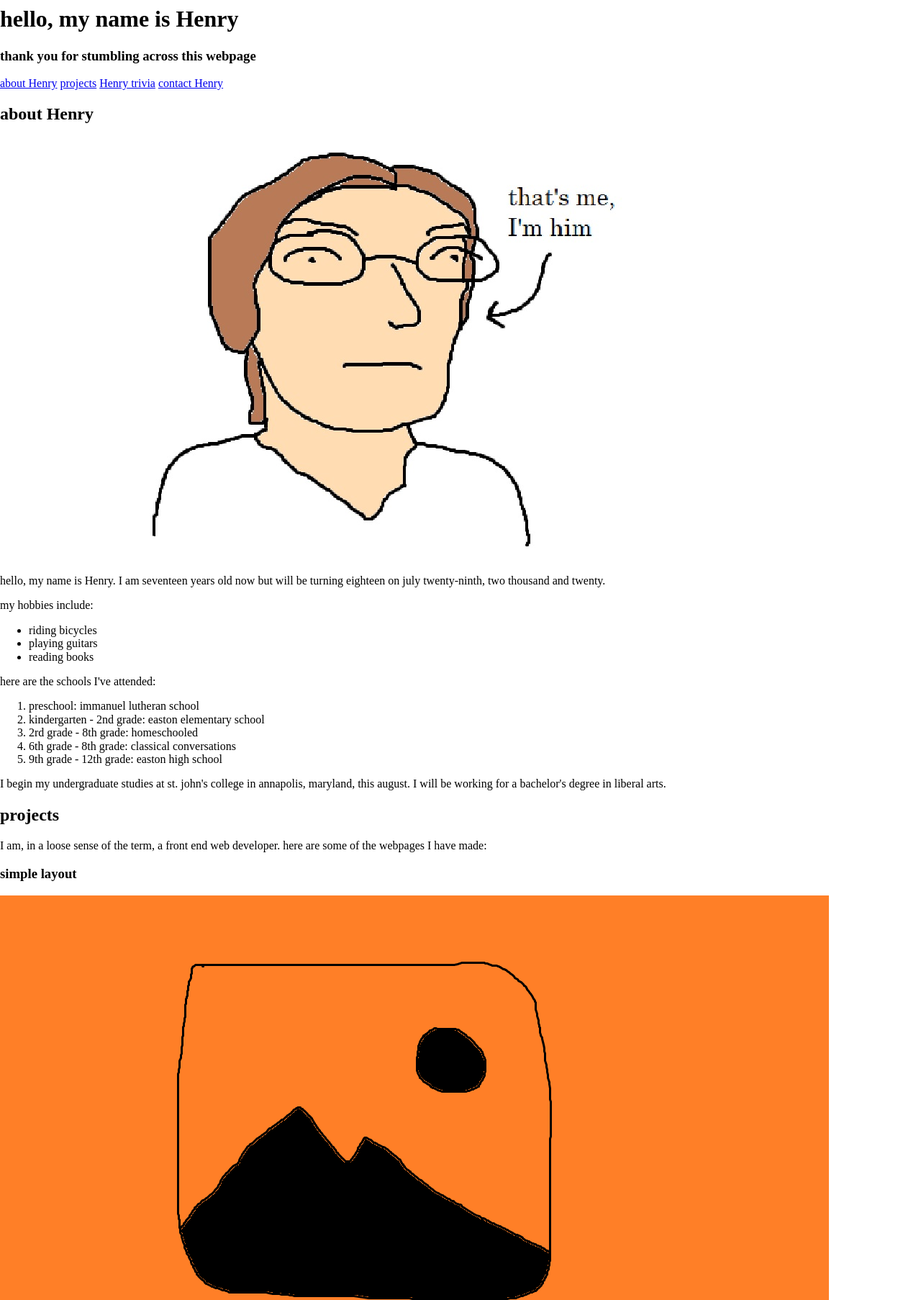
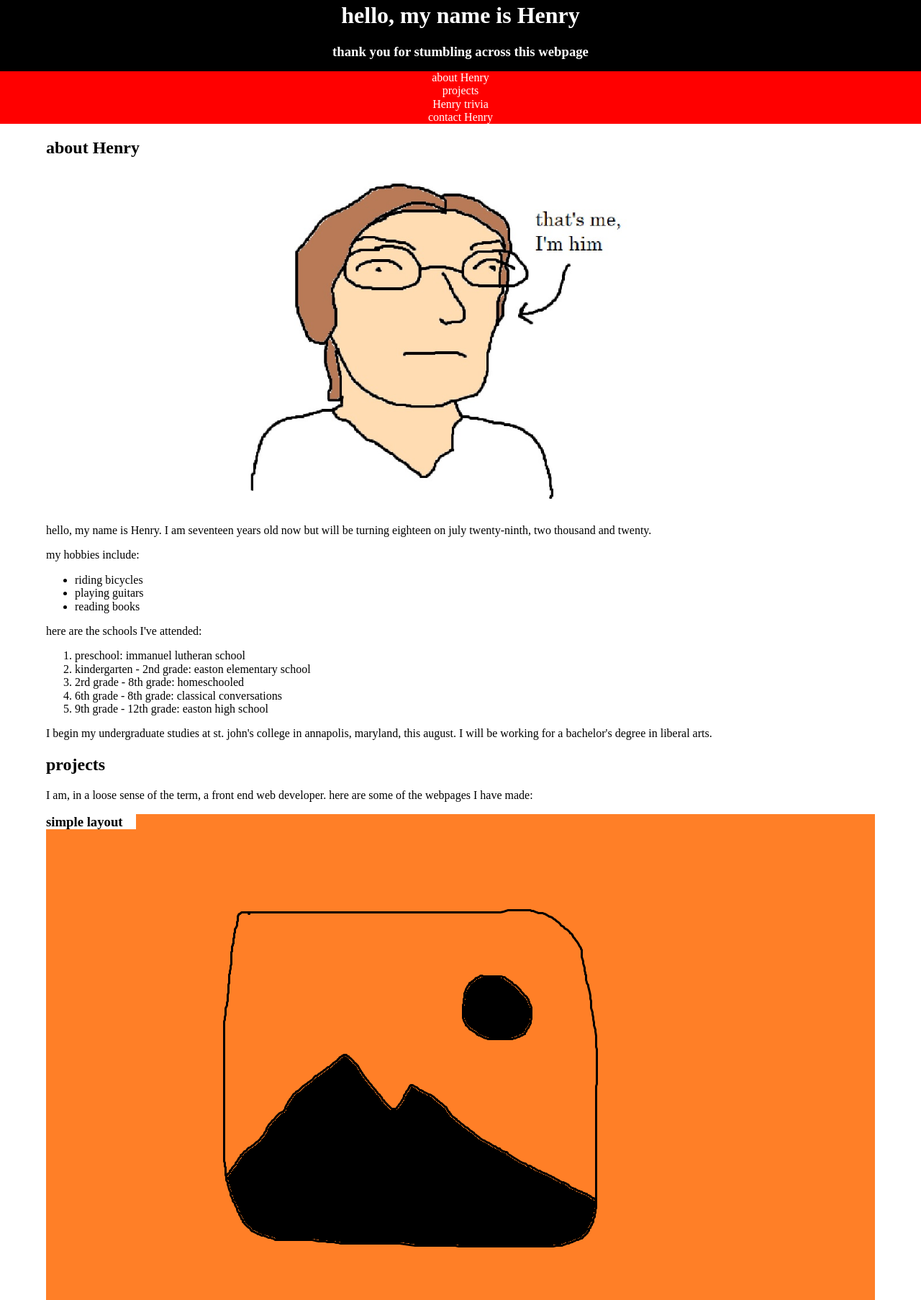
Before and after one commit to h-d-hills/h-d-hills.github.io, a plain HTML site: page index.html in a window 1280 px wide. Shown: the part 13-1819 px from the top of the page at 72% size. Drawn offline with Linux system fonts and the light colour scheme.

Commit message:
Adding Styling and Grid

```diff
--- a/scss/components/_body.scss
+++ b/scss/components/_body.scss
@@ -1,3 +1,94 @@
+@import'../utilities/variables';
+body{
+    display: grid;
+    grid-template-columns: auto;
+    grid-template-rows: auto;
+    grid-template-areas:
+    'hello'
+    'nav'
+    'about'
+    'projects'
+    'trivia'
+    'contact'
+    ;
+}
 header{
-
+    background-color: black;
+    color: white;
+    text-align: center;
+    padding: 1em 0;
+    grid-area: hello;
+    h1{
+        margin-top: 0;
+    }
+    h3{
+        margin-bottom: 0;
+    }
 }
+nav{
+    background-color: red;
+    display: flex;
+    flex-direction: column;
+    grid-area: nav;
+    a{
+        color: white;
+        text-decoration: none;
+        margin: 0 auto;
+    }
+}
+div{
+    h3{
+        background-color: white;
+        width: auto;
+        display: inline-block;
+        margin-top: 0;
+        padding-right: 1em;
+    }
+    img{
+        width: 100%;
+    }
+    margin-bottom: 2em;
+}
+#projects,
+#abt-hen{
+    margin: 0 5%;
+}
+#abt-hen{
+    img{
+        width: 80%;
+        margin-left: 10%;
+    }
+    grid-area: about;
+}
+#projects{
+    grid-area: projects;
+}
+#gallery{
+    background-color: $orange;
+}
+#dashboard{
+    background-color: $yellow;
+}
+#game{
+    background-color: $green;
+}
+#employee{
+    background-color: $blue;
+}
+#trivia{
+    background-color: purple;
+    color: white;
+    padding: 0 5%;
+    grid-area: trivia;
+}
+#contact{
+    padding: 0 5%;
+    background-color: black;
+    color: white;
+    margin-bottom: 0;
+    grid-area: contact;
+    a{
+        color: $blue;
+        text-decoration: none;
+    }
+}
```
Also changed, not shown: css/style.css, 1 other file.
